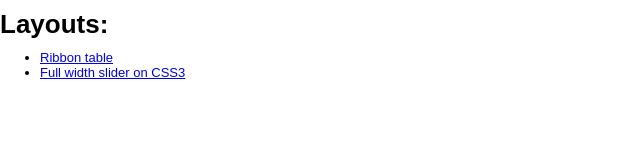
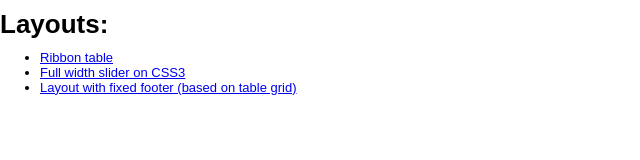
Before and after one commit to matraska23/collection-of-layouts, a plain HTML site: page index.html in a window 1280 px wide. Shown: the whole page, without its empty margins (0-640 px from the left). Drawn offline with Linux system fonts and the light colour scheme.

Commit message:
add reference on fixedFooter

```diff
--- a/index.html
+++ b/index.html
@@ -15,6 +15,7 @@
 		<ul>
 			<li><a href="ribbonTable/ribbon_table.html">Ribbon table</a></li>
 			<li><a href="FullWidthSlider/wizardPage.html">Full width slider on CSS3</a></li>
+			<li><a href="fixedFooter/index.html">Layout with fixed footer (based on table grid)</a></li>
 		</ul>
 	</body>
 </html>
```
